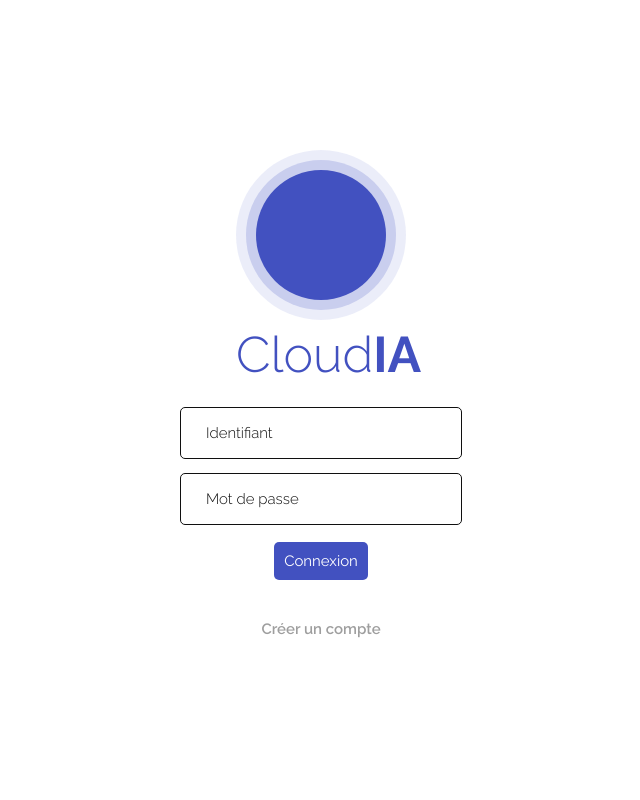
After one commit to UTkraken/CloudIA, a Django app: template front/templates/data/login.html in a window 1280 px wide. The commit adds this page. Shown: the whole page, without its empty margins (319-959 px from the left). Run offline with Django 4.2, Linux system fonts and the light colour scheme; the template is opened without the code that fills it, so the values that code supplies are empty.

Commit message:
login / register

```diff
--- /dev/null
+++ b/front/templates/data/css/scss/_login.scss
@@ -0,0 +1,201 @@
+#login-section {
+    @include section;
+    min-height: 100vh;
+
+    .container-login {
+        width: 100%;
+        height: 100%;
+        position: relative;
+
+        .logo-container {
+            position: absolute;
+            top: 50px;
+            left: 50%;
+            transform: translate(-50%, -0%);
+            width: 170px;
+            height: 170px;
+
+            .logo {
+                position: relative;
+                display: block;
+                width: 100%;
+                height: 100%;
+
+
+
+                div {
+                    position: absolute;
+                    top: 50%;
+                    left: 50%;
+                    transform: translate(-50%, -50%);
+                }
+
+                .circle-10 {
+                    width: 170px;
+                    height: 170px;
+                    border-radius: 50%;
+                    background-color: $color_purple;
+                    opacity: .1;
+                    animation: 2s ease-in-out circle-anim1;
+
+                }
+
+                .circle-20 {
+                    width: 150px;
+                    height: 150px;
+                    border-radius: 50%;
+                    background-color: $color_purple;
+                    opacity: .2;
+                    animation: 2s ease-in-out circle-anim2;
+
+                }
+
+                .circle-full {
+                    width: 130px;
+                    height: 130px;
+                    border-radius: 50%;
+                    background-color: $color_purple;
+
+                    @include flex(center);
+                    align-items: center;
+
+                    animation: 2s ease-in-out circle-anim3;
+
+                }
+            }
+
+            h1 {
+                font-family: $font1;
+                font-size: 50px;
+                font-weight: 300;
+                margin: 5px 0;
+                color: $color_purple;
+                text-align: center;
+
+                span {
+
+                    font-weight: 700;
+                }
+            }
+
+            @keyframes circle-anim1 {
+                0% {
+                    width: 130px;
+                    height: 130px;
+
+
+                }
+
+                30% {
+                    width: 90px;
+                    height: 90px;
+
+
+                }
+
+                100% {
+                    width: 170px;
+                    height: 170px;
+
+                }
+            }
+
+            @keyframes circle-anim2 {
+                0% {
+
+                    width: 130px;
+                    height: 130px;
+
+                }
+
+                30% {
+
+                    width: 90px;
+                    height: 90px;
+
+                }
+
+                100% {
+
+                    width: 150px;
+                    height: 150px;
+
+                }
+            }
+
+            @keyframes circle-anim3 {
+                0% {
+                    width: 130px;
+                    height: 130px;
+
+                }
+
+                30% {
+
+                    width: 90px;
+                    height: 90px;
+                }
+
+                100% {
+
+                    width: 130px;
+                    height: 130px;
+                }
+            }
+        }
+
+        form {
+            padding: 300px 0 0 0;
+            box-sizing: border-box;
+            @include flex(center);
+            flex-direction: column;
+            flex-wrap: nowrap;
+            align-items: center;
+
+            .form_input {
+                @include form_input
+            }
+
+            button {
+                @include blue_button
+            }
+        }
+
+        h2 {
+            margin: 30px 0;
+            font-family: $font1;
+            font-size: 15px;
+            opacity: .4;
+            font-weight: 600;
+            color: $color_grey1;
+            text-align: center;
+        }
+    }
+}
+
+#register-section {
+    @include section;
+    min-height: 100vh;
+    h1 {
+        font-family: $font1;
+        font-size: 30px;
+        font-weight: 700;
+        color: $color_grey1;
+        text-align: center;
+    }
+    form{
+        padding: 50px 0 0 0;
+        box-sizing: border-box;
+        @include flex(center);
+            flex-direction: column;
+            flex-wrap: nowrap;
+            align-items: center;
+        .form_input {
+            @include form_input
+        }
+
+        button {
+            @include blue_button
+        }
+    }
+}
--- a/front/templates/data/css/scss/_wishlist.scss
+++ b/front/templates/data/css/scss/_wishlist.scss
@@ -23,7 +23,18 @@
             }
         }
     }
+    p{
+        font-family: $font1;
+        font-size: 10px;
+        font-weight: 300;
+        color: $color_grey1;
+        text-align: center;
+        span{
+            font-weight: 700;
+            font-size: 15px;
 
+        }
+    }
 
     .container-list {
         width: 90%;
--- a/front/templates/data/css/style.css
+++ b/front/templates/data/css/style.css
@@ -1490,6 +1490,19 @@ li {
   opacity: .2;
 }
 
+#list-wishlist p {
+  font-family: "Raleway", sans-serif;
+  font-size: 10px;
+  font-weight: 300;
+  color: #101010;
+  text-align: center;
+}
+
+#list-wishlist p span {
+  font-weight: 700;
+  font-size: 15px;
+}
+
 #list-wishlist .container-list {
   width: 90%;
   margin: 40px 5%;
@@ -1770,4 +1783,393 @@ li {
   position: absolute;
   bottom: 0;
 }
+
+#login-section {
+  margin: 0;
+  width: 100%;
+  position: relative;
+  overflow-x: hidden;
+  overflow-y: visible;
+  padding-top: 100px;
+  -webkit-box-sizing: border-box;
+          box-sizing: border-box;
+  min-height: 100vh;
+}
+
+#login-section .container-login {
+  width: 100%;
+  height: 100%;
+  position: relative;
+}
+
+#login-section .container-login .logo-container {
+  position: absolute;
+  top: 50px;
+  left: 50%;
+  -webkit-transform: translate(-50%, 0%);
+          transform: translate(-50%, 0%);
+  width: 170px;
+  height: 170px;
+}
+
+#login-section .container-login .logo-container .logo {
+  position: relative;
+  display: block;
+  width: 100%;
+  height: 100%;
+}
+
+#login-section .container-login .logo-container .logo div {
+  position: absolute;
+  top: 50%;
+  left: 50%;
+  -webkit-transform: translate(-50%, -50%);
+          transform: translate(-50%, -50%);
+}
+
+#login-section .container-login .logo-container .logo .circle-10 {
+  width: 170px;
+  height: 170px;
+  border-radius: 50%;
+  background-color: #4251C0;
+  opacity: .1;
+  -webkit-animation: 2s ease-in-out circle-anim1;
+          animation: 2s ease-in-out circle-anim1;
+}
+
+#login-section .container-login .logo-container .logo .circle-20 {
+  width: 150px;
+  height: 150px;
+  border-radius: 50%;
+  background-color: #4251C0;
+  opacity: .2;
+  -webkit-animation: 2s ease-in-out circle-anim2;
+          animation: 2s ease-in-out circle-anim2;
+}
+
+#login-section .container-login .logo-container .logo .circle-full {
+  width: 130px;
+  height: 130px;
+  border-radius: 50%;
+  background-color: #4251C0;
+  display: -webkit-box;
+  display: -ms-flexbox;
+  display: flex;
+  -ms-flex-wrap: wrap;
+      flex-wrap: wrap;
+  -webkit-box-pack: center;
+      -ms-flex-pack: center;
+          justify-content: center;
+  -webkit-box-align: center;
+      -ms-flex-align: center;
+          align-items: center;
+  -webkit-animation: 2s ease-in-out circle-anim3;
+          animation: 2s ease-in-out circle-anim3;
+}
+
+#login-section .container-login .logo-container h1 {
+  font-family: "Raleway", sans-serif;
+  font-size: 50px;
+  font-weight: 300;
+  margin: 5px 0;
+  color: #4251C0;
+  text-align: center;
+}
+
+#login-section .container-login .logo-container h1 span {
+  font-weight: 700;
+}
+
+@keyframes circle-anim1 {
+  0% {
+    width: 130px;
+    height: 130px;
+  }
+  30% {
+    width: 90px;
+    height: 90px;
+  }
+  100% {
+    width: 170px;
+    height: 170px;
+  }
+}
+
+@keyframes circle-anim2 {
+  0% {
+    width: 130px;
+    height: 130px;
+  }
+  30% {
+    width: 90px;
+    height: 90px;
+  }
+  100% {
+    width: 150px;
+    height: 150px;
+  }
+}
+
+@keyframes circle-anim3 {
+  0% {
+    width: 130px;
+    height: 130px;
+  }
+  30% {
+    width: 90px;
+    height: 90px;
+  }
+  100% {
+    width: 130px;
+    height: 130px;
+  }
+}
+
+#login-section .container-login form {
+  padding: 300px 0 0 0;
+  -webkit-box-sizing: border-box;
+          box-sizing: border-box;
+  display: -webkit-box;
+  display: -ms-flexbox;
+  display: flex;
+  -ms-flex-wrap: wrap;
+      flex-wrap: wrap;
+  -webkit-box-pack: center;
+      -ms-flex-pack: center;
+          justify-content: center;
+  -webkit-box-orient: vertical;
+  -webkit-box-direction: normal;
+      -ms-flex-direction: column;
+          flex-direction: column;
+  -ms-flex-wrap: nowrap;
+      flex-wrap: nowrap;
+  -webkit-box-align: center;
+      -ms-flex-align: center;
+          align-items: center;
+}
+
+#login-section .container-login form .form_input {
+  width: 280px;
+  height: 50px;
+  margin: 7px 0;
+  border: 1px solid #101010;
+  border-radius: 5px;
+  position: relative;
+}
+
+#login-section .container-login form .form_input input {
+  z-index: 5;
+  width: 100%;
+  height: 100%;
+  background-color: transparent;
+  border: none;
+  font-family: "Raleway", sans-serif;
+  font-size: 15px;
+  font-weight: 600;
+  color: #101010;
+  padding: 10px 0 0 25px;
+  -webkit-box-sizing: border-box;
+          box-sizing: border-box;
+}
+
+#login-section .container-login form .form_input input:focus {
+  outline: none;
+}
+
+#login-section .container-login form .form_input input:focus ~ p {
+  top: 15px;
+  font-size: 10px;
+  -webkit-transition: .7s;
+  transition: .7s;
+  font-weight: 500;
+}
+
+#login-section .container-login form .form_input input:valid ~ p {
+  top: 15px;
+  font-size: 10px;
+  -webkit-transition: .7s;
+  transition: .7s;
+  font-weight: 500;
+}
+
+#login-section .container-login form .form_input select {
+  width: 90%;
+  height: 30px;
+  margin: 10px 10px;
+  border: transparent;
+  background-color: transparent;
+  font-family: "Raleway", sans-serif;
+  font-size: 15px;
+  font-weight: 400;
+  color: #101010;
+}
+
+#login-section .container-login form .form_input select:focus {
+  outline: none !important;
+}
+
+#login-section .container-login form .form_input p {
+  position: absolute;
+  left: 25px;
+  top: 50%;
+  pointer-events: none;
+  font-family: "Raleway", sans-serif;
+  font-size: 15px;
+  font-weight: 300;
+  color: #101010;
+  margin: -9px 0 0 0;
+  -webkit-transition: .7s;
+  transition: .7s;
+}
+
+#login-section .container-login form button {
+  padding: 10px 10px;
+  background-color: #4251C0;
+  border-radius: 5px;
+  border: none;
+  font-family: "Raleway", sans-serif;
+  font-size: 15px;
+  font-weight: 400;
+  color: #FFFFFF;
+  margin: 10px 0;
+}
+
+#login-section .container-login h2 {
+  margin: 30px 0;
+  font-family: "Raleway", sans-serif;
+  font-size: 15px;
+  opacity: .4;
+  font-weight: 600;
+  color: #101010;
+  text-align: center;
+}
+
+#register-section {
+  margin: 0;
+  width: 100%;
+  position: relative;
+  overflow-x: hidden;
+  overflow-y: visible;
+  padding-top: 100px;
+  -webkit-box-sizing: border-box;
+          box-sizing: border-box;
+  min-height: 100vh;
+}
+
+#register-section h1 {
+  font-family: "Raleway", sans-serif;
+  font-size: 30px;
+  font-weight: 700;
+  color: #101010;
+  text-align: center;
+}
+
+#register-section form {
+  padding: 50px 0 0 0;
+  -webkit-box-sizing: border-box;
+          box-sizing: border-box;
+  display: -webkit-box;
+  display: -ms-flexbox;
+  display: flex;
+  -ms-flex-wrap: wrap;
+      flex-wrap: wrap;
+  -webkit-box-pack: center;
+      -ms-flex-pack: center;
+          justify-content: center;
+  -webkit-box-orient: vertical;
+  -webkit-box-direction: normal;
+      -ms-flex-direction: column;
+          flex-direction: column;
+  -ms-flex-wrap: nowrap;
+      flex-wrap: nowrap;
+  -webkit-box-align: center;
+      -ms-flex-align: center;
+          align-items: center;
+}
+
+#register-section form .form_input {
+  width: 280px;
+  height: 50px;
+  margin: 7px 0;
+  border: 1px solid #101010;
+  border-radius: 5px;
+  position: relative;
+}
+
+#register-section form .form_input input {
+  z-index: 5;
+  width: 100%;
+  height: 100%;
+  background-color: transparent;
+  border: none;
+  font-family: "Raleway", sans-serif;
+  font-size: 15px;
+  font-weight: 600;
+  color: #101010;
+  padding: 10px 0 0 25px;
+  -webkit-box-sizing: border-box;
+          box-sizing: border-box;
+}
+
+#register-section form .form_input input:focus {
+  outline: none;
+}
+
+#register-section form .form_input input:focus ~ p {
+  top: 15px;
+  font-size: 10px;
+  -webkit-transition: .7s;
+  transition: .7s;
+  font-weight: 500;
+}
+
+#register-section form .form_input input:valid ~ p {
+  top: 15px;
+  font-size: 10px;
+  -webkit-transition: .7s;
+  transition: .7s;
+  font-weight: 500;
+}
+
+#register-section form .form_input select {
+  width: 90%;
+  height: 30px;
+  margin: 10px 10px;
+  border: transparent;
+  background-color: transparent;
+  font-family: "Raleway", sans-serif;
+  font-size: 15px;
+  font-weight: 400;
+  color: #101010;
+}
+
+#register-section form .form_input select:focus {
+  outline: none !important;
+}
+
+#register-section form .form_input p {
+  position: absolute;
+  left: 25px;
+  top: 50%;
+  pointer-events: none;
+  font-family: "Raleway", sans-serif;
+  font-size: 15px;
+  font-weight: 300;
+  color: #101010;
+  margin: -9px 0 0 0;
+  -webkit-transition: .7s;
+  transition: .7s;
+}
+
+#register-section form button {
+  padding: 10px 10px;
+  background-color: #4251C0;
+  border-radius: 5px;
+  border: none;
+  font-family: "Raleway", sans-serif;
+  font-size: 15px;
+  font-weight: 400;
+  color: #FFFFFF;
+  margin: 10px 0;
+}
 /*# sourceMappingURL=style.css.map */
--- a/front/templates/data/css/style.scss
+++ b/front/templates/data/css/style.scss
@@ -316,3 +316,4 @@ li {
 @import "scss/menu";
 @import "scss/result";
 @import "scss/wishlist";
+@import "scss/login";
--- /dev/null
+++ b/front/templates/data/login.html
@@ -0,0 +1,49 @@
+<!DOCTYPE html>
+<html lang="en">
+
+<head>
+    <meta charset="UTF-8">
+    <meta http-equiv="X-UA-Compatible" content="IE=edge">
+    <meta name="viewport" content="width=device-width, initial-scale=1.0">
+    <link rel="stylesheet" href="css/style.css">
+    <title>home</title>
+</head>
+
+<body>
+
+    <section id="login-section">
+
+        <div class="container-login">
+            <div class="logo-container">
+                <span class="logo">
+                    <div class="circle-10"></div>
+                    <div class="circle-20"></div>
+                    <div class="circle-full">
+
+                    </div>
+                </span>
+                <h1>Cloud<span>IA</span></h1>
+            </div>
+
+            <form>
+                <div class="form_input">
+                    <input type="text" required />
+                    <p>Identifiant</p>
+                </div>
+                <div class="form_input">
+                    <input type="text" required />
+                    <p>Mot de passe</p>
+                </div>
+                <button>Connexion</button>
+            </form>
+            <a href="">
+                <h2>Créer un compte</h2>
+            </a>
+        </div>
+
+    </section>
+
+
+</body>
+
+</html>
--- a/front/templates/data/wishlist.html
+++ b/front/templates/data/wishlist.html
@@ -77,7 +77,7 @@
             <h1>Ta Wishlist</h1>
         </div>
 
-
+        <p>Sur mesure pour <span>Béatrice</span></p>
         <div class="container-list">
 
             <div class="cards-wishlist">
```
Also changed, not shown: front/templates/data/register.html (added, +49 -0 lines), 1 other file.
